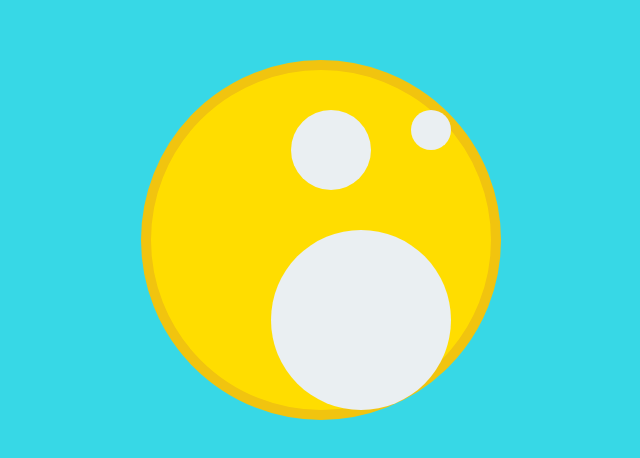
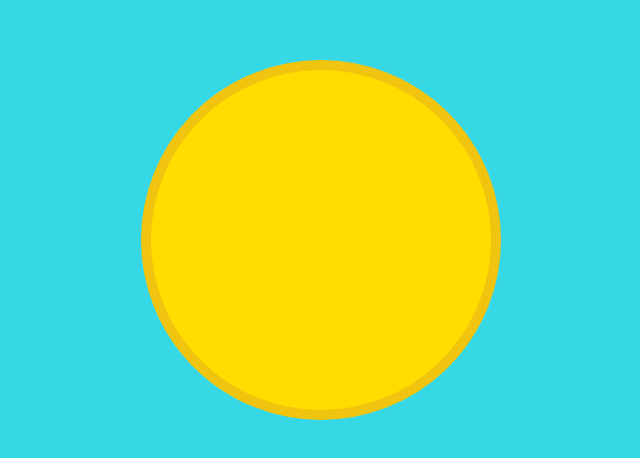
Before and after one commit to ATribble/day-n-nite, a plain HTML site: page index.html in a window 1280 px wide. Shown: the part 160-618 px from the top of the page, without its empty margins (319-959 px from the left). Drawn offline with Linux system fonts and the light colour scheme.

Commit message:
Took off the moonspot off the sun

```diff
--- a/index.html
+++ b/index.html
@@ -5,9 +5,9 @@
     </head>
     <body id="sky" class="day">
       <div id="orb" class="sun">
-          <div id="moonspot1" class="visible"></div>
-          <div id="moonspot2" class="visible"></div>
-          <div id="moonspot3" class="visible"></div>
+          <div id="moonspot1" class=""></div>
+          <div id="moonspot2" class=""></div>
+          <div id="moonspot3" class=""></div>
     </div>
     </body>
     <script src="script.js"></script>
```
